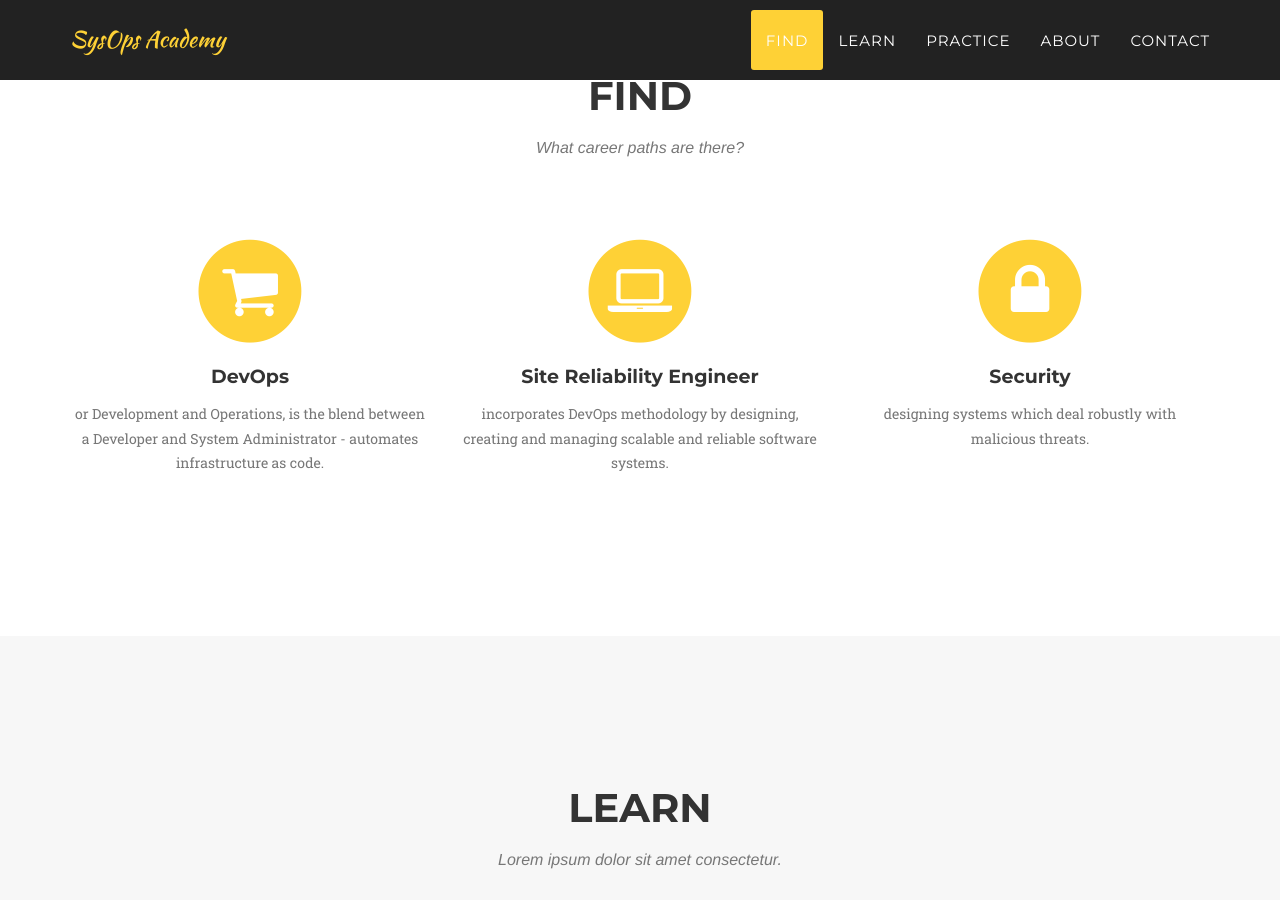
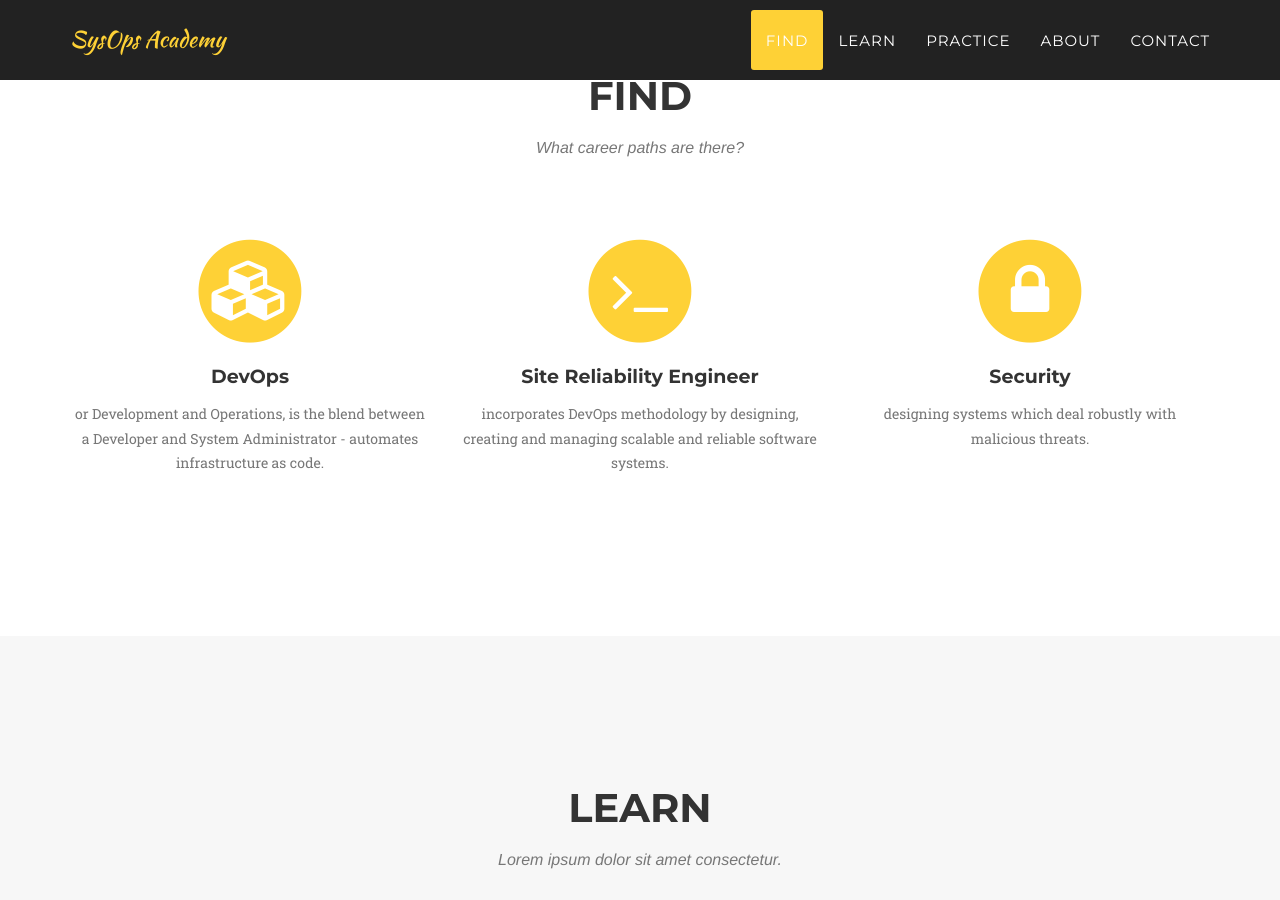
Before and after one commit to SysOpsAcademy/sysopsacademy, a Jekyll site: the page built from index.html, in a window 1280 px wide and 900 px high, scrolled down 766 px. Built offline with Jekyll 4.4.1, drawn with Linux system fonts in a browser that asks for light colours; some web fonts are replaced.

Commit message:
Update track icons

```diff
--- a/_includes/find.html
+++ b/_includes/find.html
@@ -11,7 +11,7 @@
                 <div class="col-md-4">
                     <span class="fa-stack fa-4x">
                         <i class="fa fa-circle fa-stack-2x text-primary"></i>
-                        <i class="fa fa-shopping-cart fa-stack-1x fa-inverse"></i>
+                        <i class="fa fa-cubes fa-stack-1x fa-inverse"></i>
                     </span>
                     <h4 class="service-heading">DevOps</h4>
                     <p class="text-muted">or Development and Operations, is the blend between a Developer and System Administrator - automates infrastructure as code.</p>
@@ -19,7 +19,7 @@
                 <div class="col-md-4">
                     <span class="fa-stack fa-4x">
                         <i class="fa fa-circle fa-stack-2x text-primary"></i>
-                        <i class="fa fa-laptop fa-stack-1x fa-inverse"></i>
+                        <i class="fa fa-terminal fa-stack-1x fa-inverse"></i>
                     </span>
                     <h4 class="service-heading">Site Reliability Engineer</h4>
                     <p class="text-muted">incorporates DevOps methodology by designing, creating and managing scalable and reliable software systems.</p>
```
